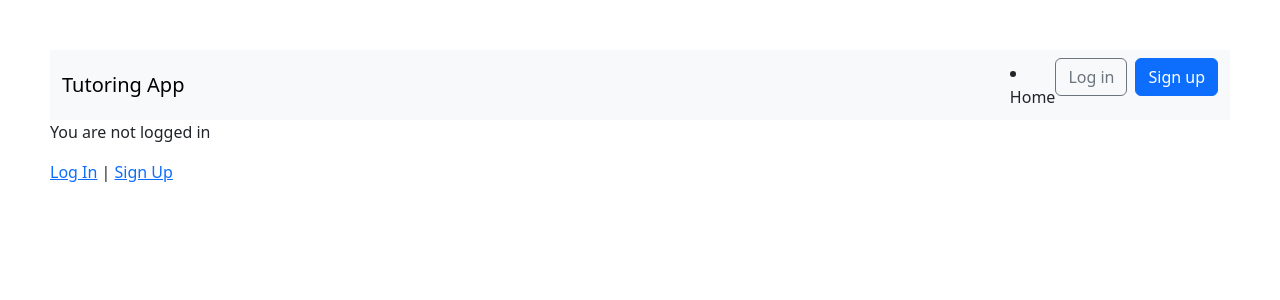
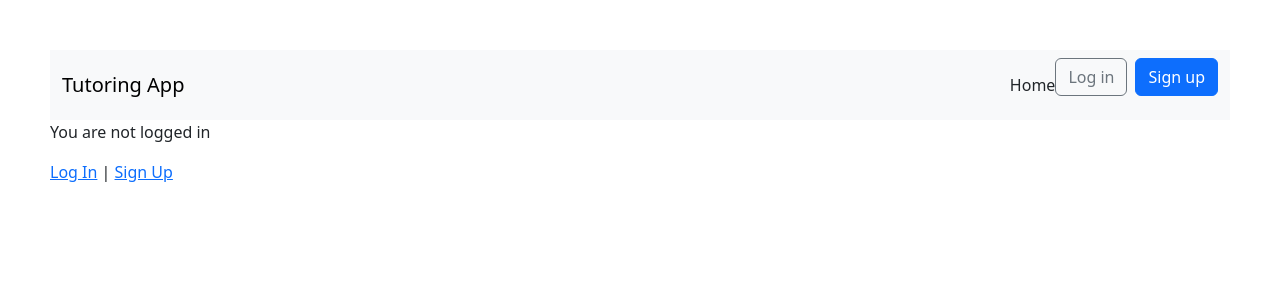
Before and after one commit to samuelpenney/CSCI258TutoringApp, a Django app: page / in a window 1280 px wide. Shown: the top 300 px of the page. Run offline with Django 5.2, Linux system fonts and the light colour scheme; data that the repository does not hold is empty.

Commit message:
fixing header

```diff
--- a/Tutorapp/templates/base.html
+++ b/Tutorapp/templates/base.html
@@ -11,7 +11,7 @@
             <!--<h1><a href="/">Tutoring App</a></h1>-->
             <!--<a href="{%url 'time_add' %}"></a>-->
         </header>
-        <nav class="navbar navbar-expand-lg bg-body-tertiary">
+        <nav class="navbar navbar-expand-lg bg-body-tertiary" style="list-style: none;">
             <div class="container-fluid">
                 <a class="navbar-brand" href="{% url 'home' %}">Tutoring App</a>
                 <button class="navbar-toggler" type="button">
@@ -21,7 +21,7 @@
                     <span class="navbar-toggler-icon"></span>
                 </button>
                 <div class="collapse navbar-collapse" id="navbarSupportedContent">
-                    <ul class="navbar-nav me-auto mb-2 mb-lg-0"></ul>
+                    <ul class="navbar-nav me-auto mb-2 mb-lg-0" style="list-style: none;"></ul>
                         <li class="nav-item">
                             <a class="nav-link active" aria-current="page" href="{% url 'home' %}">Home</a>
                         </li>
@@ -29,12 +29,12 @@
                         <li><a href="{% url 'time_add' %}" class="nav-link px-2 link-dark">Create New Session</a></li>
                     </ul>
                     <div class="mr-auto">
-                        <ul class="navbar-nav">
+                        <ul class="navbar-nav" style="list-style-type: none;">
                             <li class="nav-item dropdown"></li>
                                 <a class="nav-link dropdown-toggle" href="#" role="button" data-bs-toggle="dropdown" aria-expanded="false">
                                 {{ user.username }}
                                 </a>
-                                <ul class="dropdown-menu dropdown-menu-end">
+                                <ul class="dropdown-menu dropdown-menu-end" style="list-style-type: none;">
                                     <li><a class="dropdown-item" href="{% url 'password_change' %}">
                                       Change password</a></li>
                                     <li>
```
